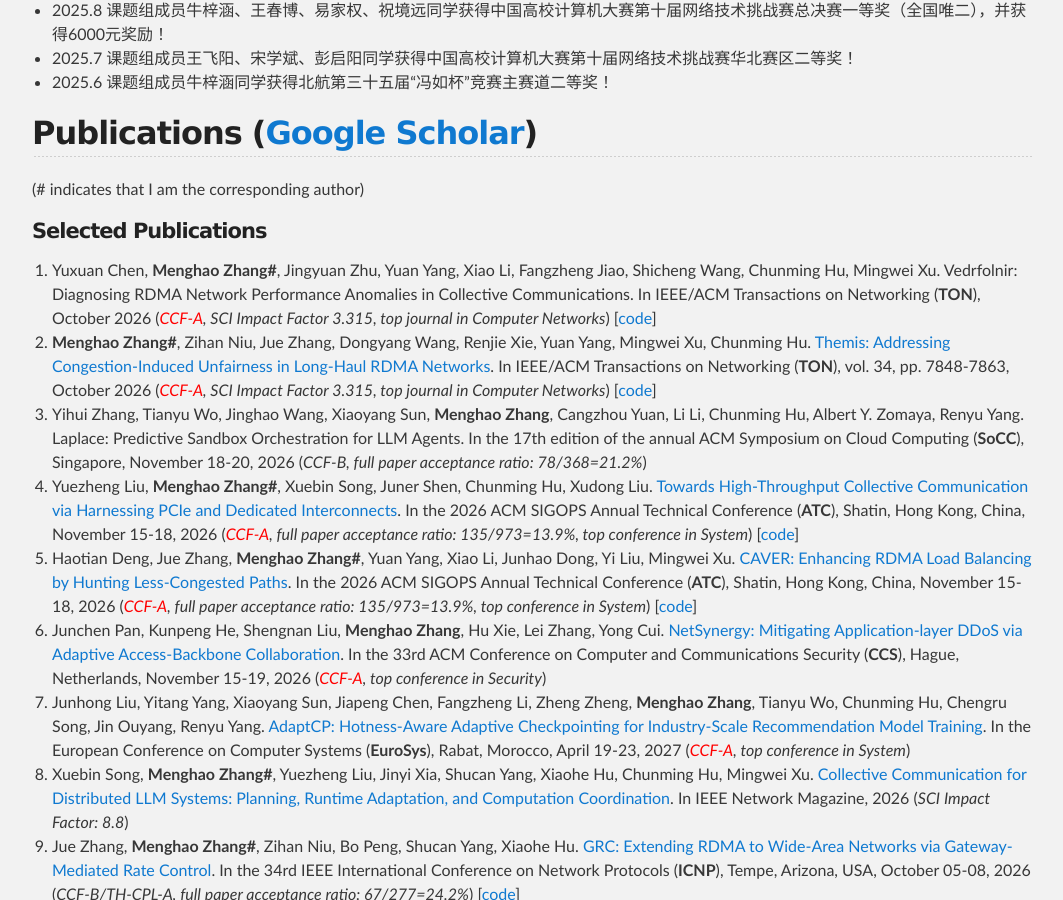
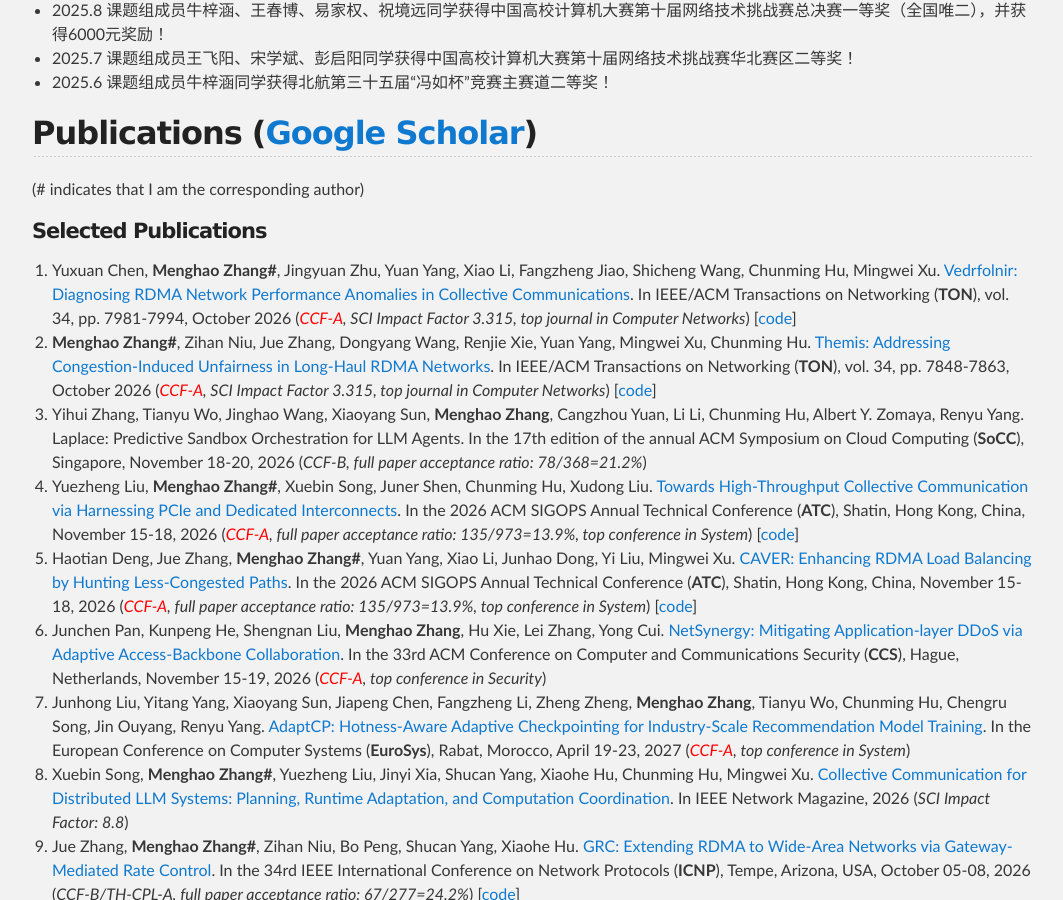
Before and after one commit to zhangmenghao/zhangmenghao.github.io, a Jekyll site: the page built from index.md, in a window 1280 px wide and 900 px high, scrolled down 1237 px. Shown: the whole window, without its empty margins (108-1171 px from the left). Built offline with Jekyll 4.4.1, drawn with Linux system fonts in a browser that asks for light colours.

Commit message:
Add TON26

```diff
--- a/index.md
+++ b/index.md
@@ -45,8 +45,8 @@
 (# indicates that I am the corresponding author)
 #### Selected Publications
 41. Yuxuan Chen, __Menghao Zhang#__, Jingyuan Zhu, Yuan Yang, Xiao Li, Fangzheng Jiao, Shicheng Wang, Chunming Hu, Mingwei Xu.
-Vedrfolnir: Diagnosing RDMA Network Performance Anomalies in Collective Communications.
-In IEEE/ACM Transactions on Networking (**TON**), October 2026 (*<font color='red'>CCF-A</font>, SCI Impact Factor 3.315, top journal in Computer Networks*) [[code](https://github.com/Networked-System-and-Security-Group/Vedrfolnir/tree/TON26)]
+[Vedrfolnir: Diagnosing RDMA Network Performance Anomalies in Collective Communications](./papers/TON2026-Vedrfolnir.pdf).
+In IEEE/ACM Transactions on Networking (**TON**), vol. 34, pp. 7981-7994, October 2026 (*<font color='red'>CCF-A</font>, SCI Impact Factor 3.315, top journal in Computer Networks*) [[code](https://github.com/Networked-System-and-Security-Group/Vedrfolnir/tree/TON26)]
 40. __Menghao Zhang#__, Zihan Niu, Jue Zhang, Dongyang Wang, Renjie Xie, Yuan Yang, Mingwei Xu, Chunming Hu.
 [Themis: Addressing Congestion-Induced Unfairness in Long-Haul RDMA Networks](./papers/TON2026-Themis.pdf).
 In IEEE/ACM Transactions on Networking (**TON**), vol. 34, pp. 7848-7863, October 2026 (*<font color='red'>CCF-A</font>, SCI Impact Factor 3.315, top journal in Computer Networks*) [[code](https://github.com/Networked-System-and-Security-Group/Themis/tree/TON)]
```
Also changed, not shown: 1 other file.
